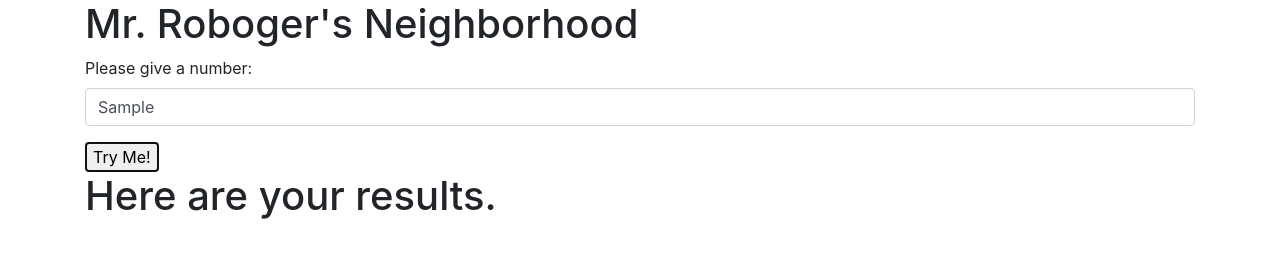
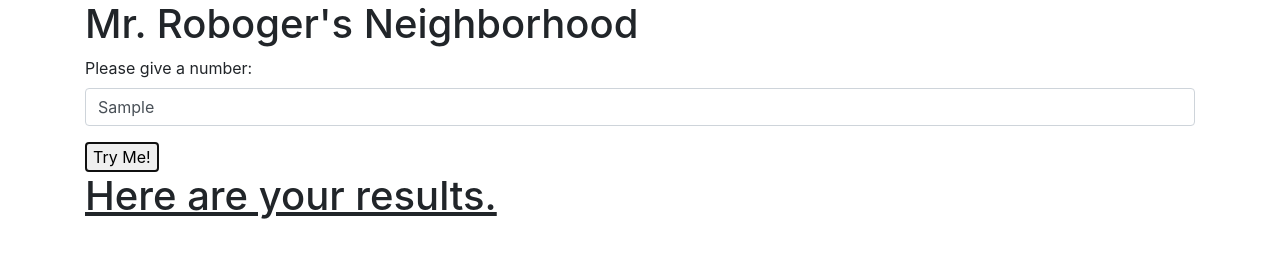
Before and after one commit to AdamMansell/neighborhood, a plain HTML site: page index.html in a window 1280 px wide. Both pictures are taken after typing "Sample" into the empty fields and a click on the button "Try Me!". Drawn offline with Linux system fonts and the light colour scheme.

Commit message:
Clean up code and format documents

```diff
--- a/index.html
+++ b/index.html
@@ -23,7 +23,7 @@
         </form>
       </div>
       <div id="result">
-        <h1>Here are your results.</h1>
+        <h1><u>Here are your results.</u></h1>
         <h3 class="resulth3"></h3>
       </div>
     </div>
```
Also changed, not shown: js/scripts.js (+0 -16 lines).
